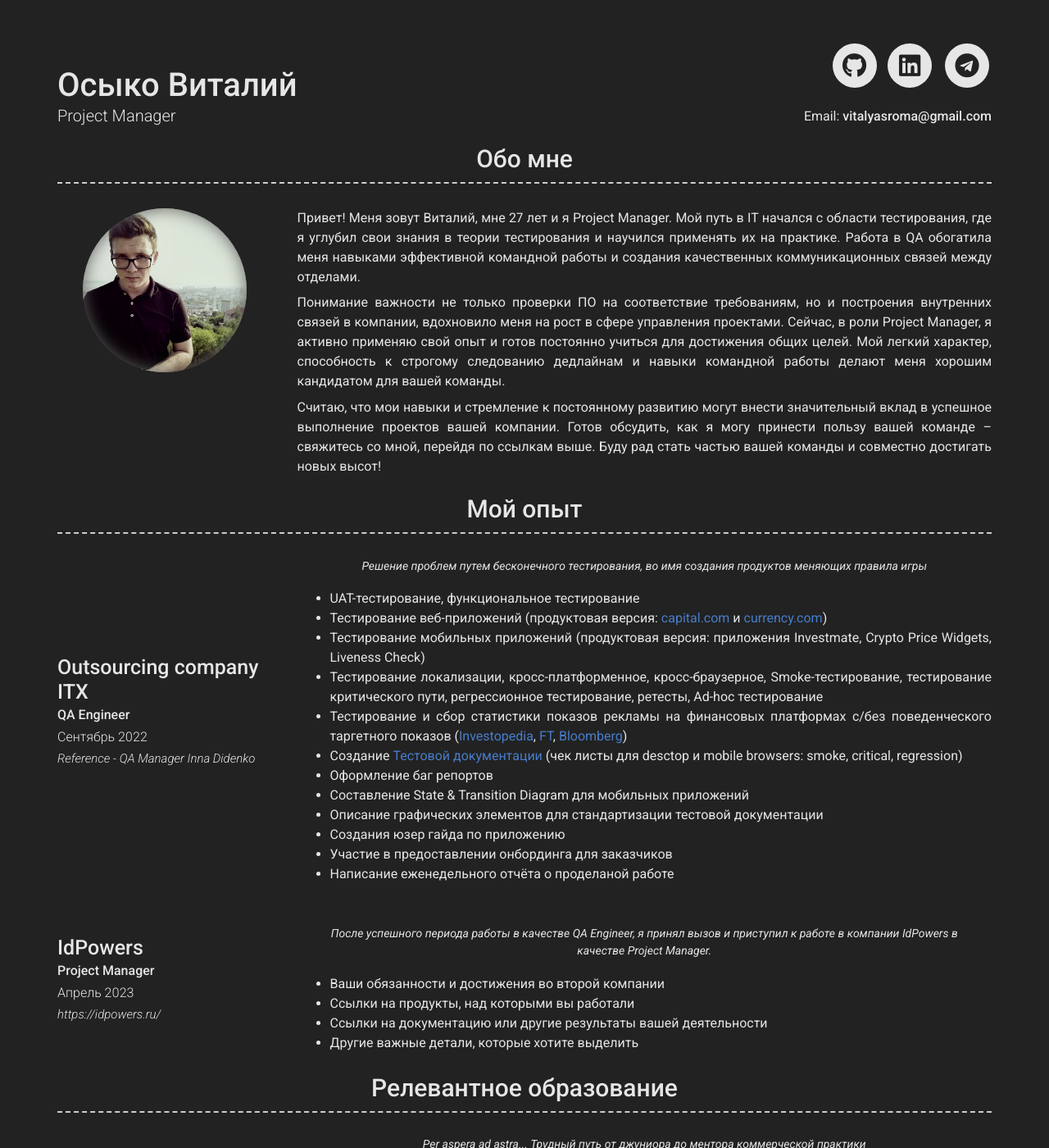
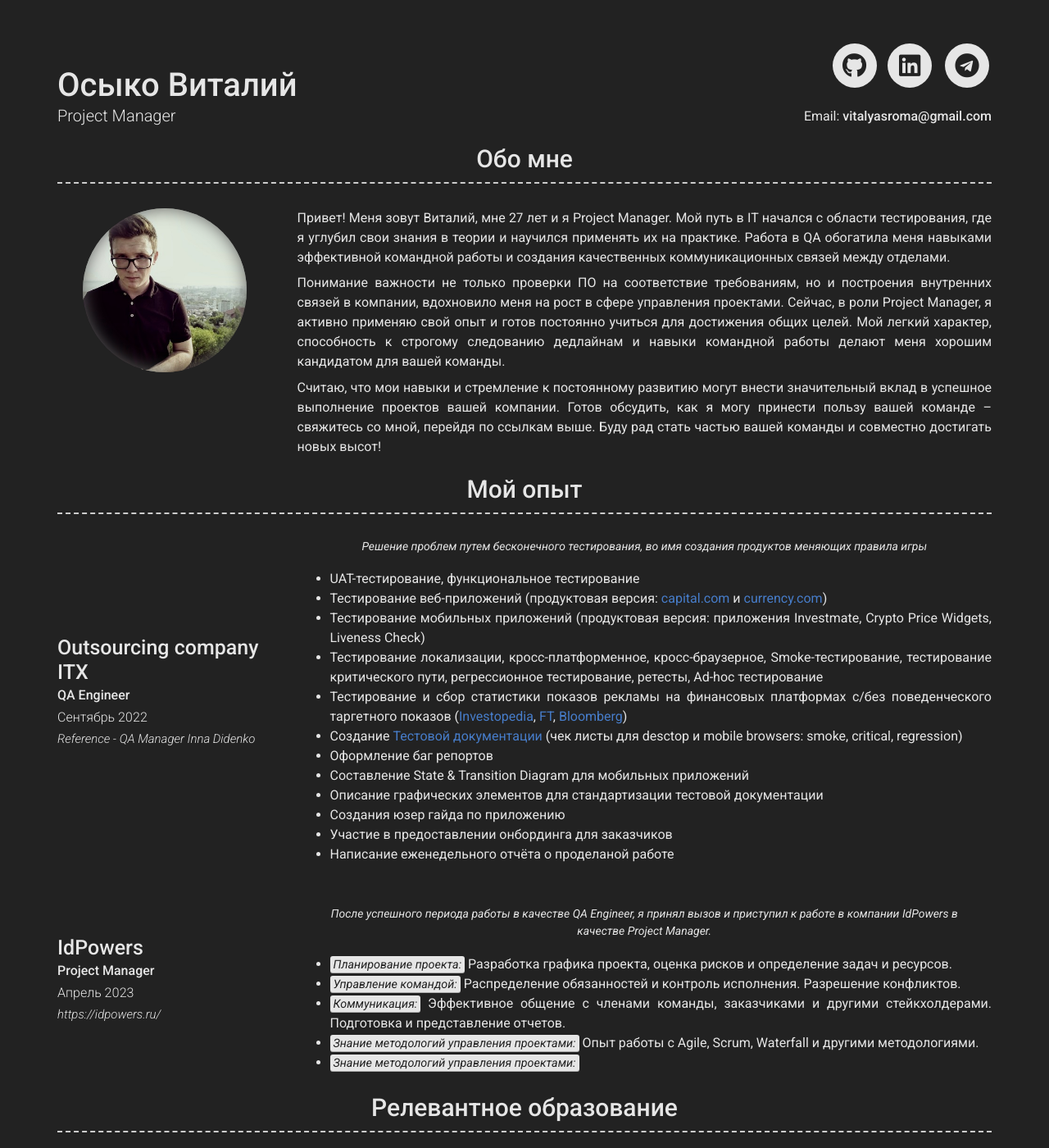
Before and after one commit to VitoOsyko/gadaborshev.github.io, a Jekyll site: the page built from index.md, in a window 1280 px wide and 1400 px high. Shown: the whole window at 82% size. Built offline with Jekyll 4.4.1, drawn with Linux system fonts in a browser that asks for light colours; nearby versions of some CDN libraries.

Commit message:
ОпытРМ

```diff
--- a/_config.yml
+++ b/_config.yml
@@ -34,7 +34,7 @@ about_title: Обо мне
 about_profile_image: images/profile.jpg
 about_content: |
 
-  Привет! Меня зовут Виталий, мне 27 лет и я Project Manager. Мой путь в IT начался с области тестирования, где я углубил свои знания в теории тестирования и научился применять их на практике. Работа в QA обогатила меня навыками эффективной командной работы и создания качественных коммуникационных связей между отделами.
+  Привет! Меня зовут Виталий, мне 27 лет и я Project Manager. Мой путь в IT начался с области тестирования, где я углубил свои знания в теории и научился применять их на практике. Работа в QA обогатила меня навыками эффективной командной работы и создания качественных коммуникационных связей между отделами.
 
   Понимание важности не только проверки ПО на соответствие требованиям, но и построения внутренних связей в компании, вдохновило меня на рост в сфере управления проектами. Сейчас, в роли Project Manager, я активно применяю свой опыт и готов постоянно учиться для достижения общих целей. Мой легкий характер, способность к строгому следованию дедлайнам и навыки командной работы делают меня хорошим кандидатом для вашей команды.
 
@@ -73,10 +73,11 @@ content:
         quote: >
           После успешного периода работы в качестве QA Engineer, я принял вызов и приступил к работе в компании IdPowers в качестве Project Manager.
         description: |
-          - Ваши обязанности и достижения во второй компании
-          - Ссылки на продукты, над которыми вы работали
-          - Ссылки на документацию или другие результаты вашей деятельности
-          - Другие важные детали, которые хотите выделить
+          - *<mark>Планирование проекта:</mark>* Разработка графика проекта, оценка рисков и определение задач и ресурсов.
+          - *<mark>Управление командой:</mark>* Распределение обязанностей и контроль исполнения. Разрешение конфликтов.
+          - *<mark>Коммуникация:</mark>* Эффективное общение с членами команды, заказчиками и другими стейкхолдерами. Подготовка и представление отчетов.
+          - *<mark>Знание методологий управления проектами:</mark>* Опыт работы с Agile, Scrum, Waterfall и другими методологиями.
+          - *<mark>Знание методологий управления проектами:</mark>*
 
   - title: Релевантное образование
     layout: list
```
